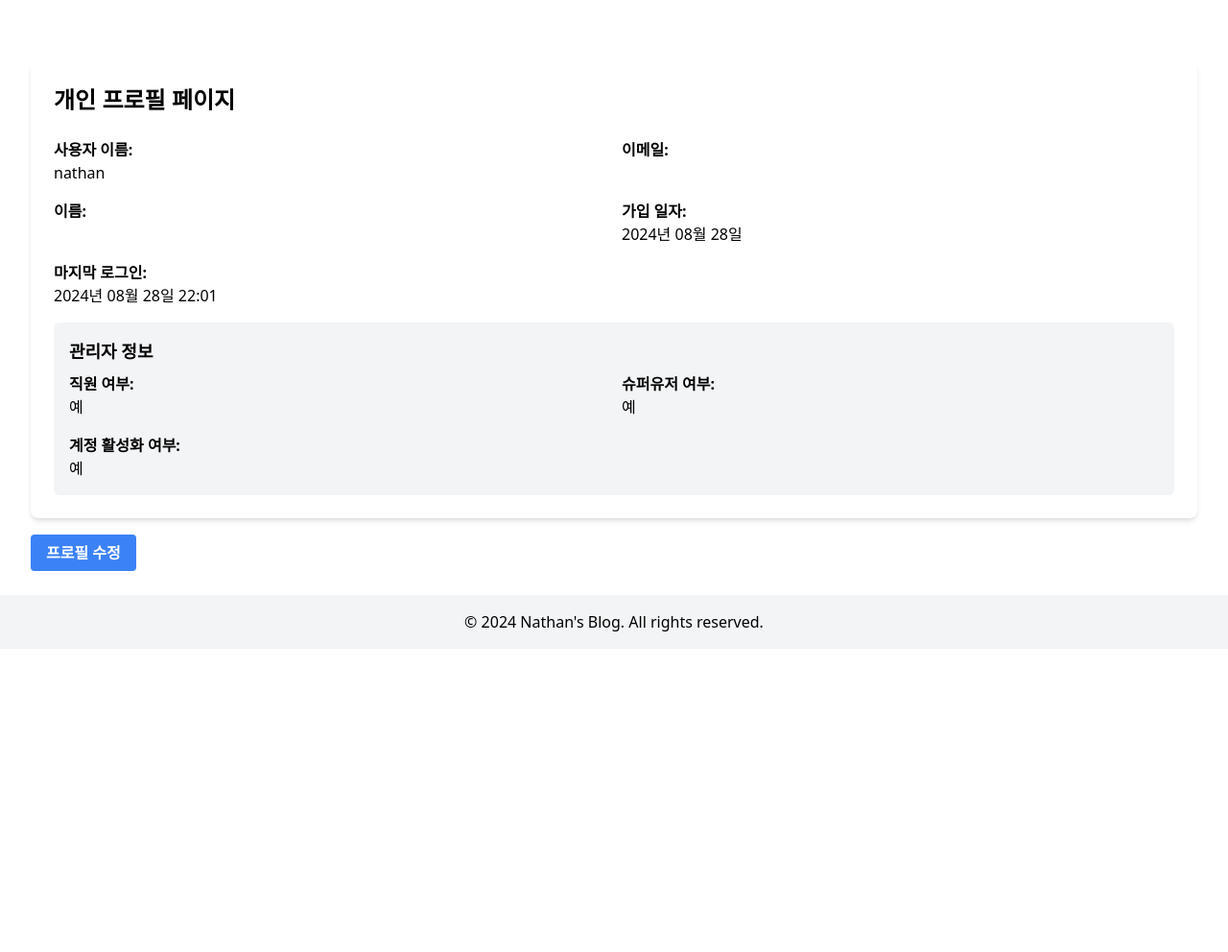
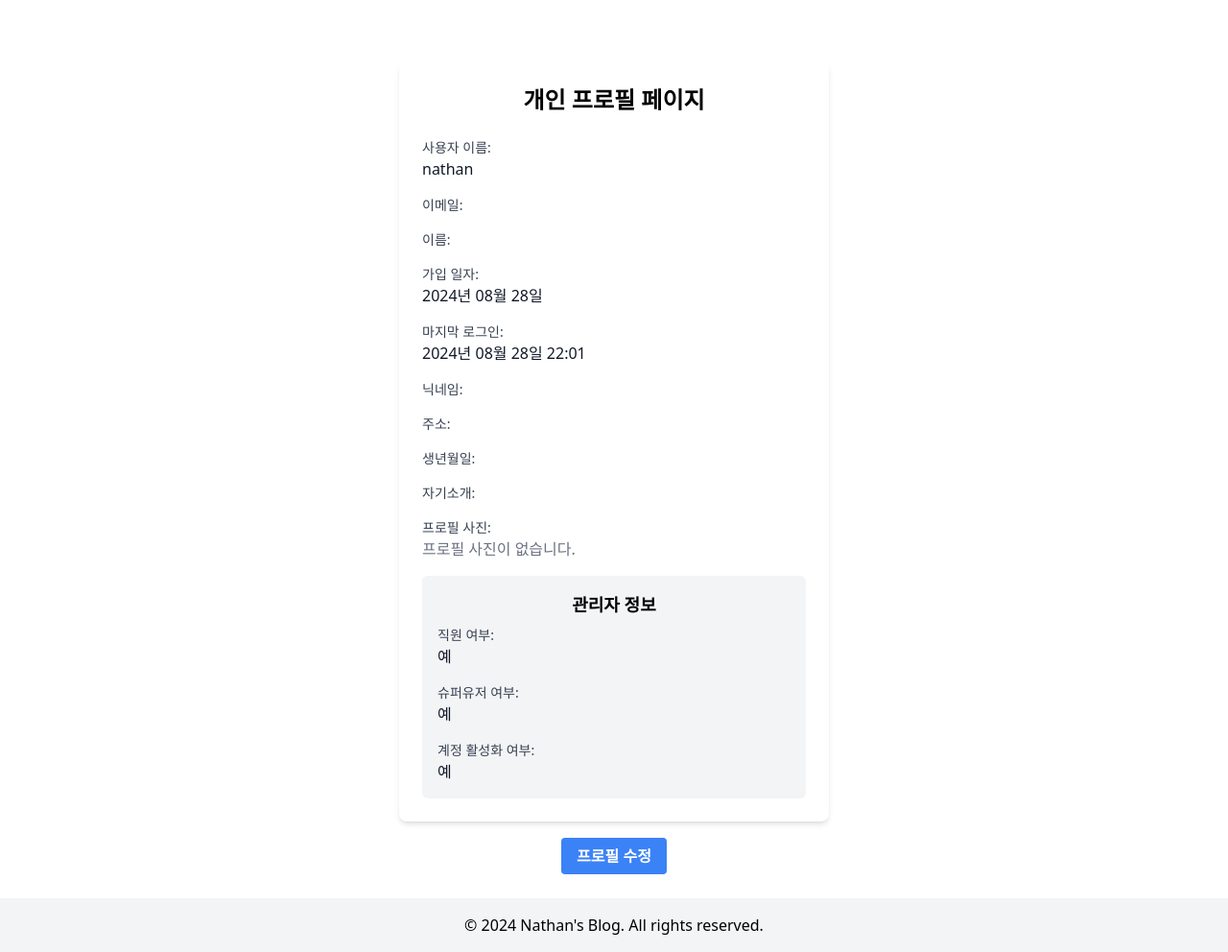
Before and after one commit to nathanLYJ/DjangoBlog, a Django app: page /accounts/profile/ in a window 1280 px wide. Shown: the part 191-1183 px from the top of the page at 96% size. Before the commit the page ends 849 px from the top, so only its background shows below. Run offline with Django 5.2, Linux system fonts and the light colour scheme; a user stored in the database is signed in; data comes from the database, SQL or seed files in the repository; some libraries are stand-ins or nearby versions.

Commit message:
Refactor profile update page to use centered layout and improve styling

```diff
--- a/templates/base.html
+++ b/templates/base.html
@@ -24,7 +24,7 @@
             <ul class="flex gap-2">
                 {% if user.is_authenticated %}
                     <li><a href="{% url 'blog:post_new' %}" class="inline-block border border-gray-300 rounded px-4 py-2 text-sm hover:bg-gray-100">글쓰기</a></li>
-                    <li><a href="{% url 'blog:profile' %}" class="inline-block border border-gray-300 rounded px-4 py-2 text-sm hover:bg-gray-100">프로필</a></li>
+                    <li><a href="{% url 'accounts:profile' %}" class="inline-block border border-gray-300 rounded px-4 py-2 text-sm hover:bg-gray-100">프로필</a></li>
                     <li>
                         <form action="{% url 'accounts:logout' %}" method="post" class="inline">
                             {% csrf_token %}
--- a/templates/blog/profile.html
+++ b/templates/blog/profile.html
@@ -1,52 +1,78 @@
 {% extends 'base.html' %}
 
-{% block title %}{{ user.username }}의 프로필 - GjangoBlog{% endblock %}
+{% block title %}{{ user.username }}의 프로필 - DjangoBlog{% endblock %}
 
 {% block content %}
 <div class="container mx-auto mt-8 px-4">
-    <div class="bg-white shadow-md rounded-lg overflow-hidden">
+    <div class="max-w-md mx-auto bg-white shadow-md rounded-lg overflow-hidden">
         <div class="p-6">
-            <h1 class="text-2xl font-bold mb-6">개인 프로필 페이지</h1>
+            <h1 class="text-2xl font-bold mb-6 text-center">개인 프로필 페이지</h1>
 
             <div class="space-y-4">
-                <div class="grid grid-cols-1 md:grid-cols-2 gap-4">
+                <div class="grid grid-cols-1 gap-4">
                     <div>
-                        <p class="font-semibold">사용자 이름:</p>
-                        <p>{{ user.username }}</p>
+                        <label class="block text-sm font-medium text-gray-700">사용자 이름:</label>
+                        <p class="text-gray-900">{{ user.username }}</p>
                     </div>
                     <div>
-                        <p class="font-semibold">이메일:</p>
-                        <p>{{ user.email }}</p>
+                        <label class="block text-sm font-medium text-gray-700">이메일:</label>
+                        <p class="text-gray-900">{{ user.email }}</p>
                     </div>
                     <div>
-                        <p class="font-semibold">이름:</p>
-                        <p>{{ user.first_name }} {{ user.last_name }}</p>
+                        <label class="block text-sm font-medium text-gray-700">이름:</label>
+                        <p class="text-gray-900">{{ user.first_name }} {{ user.last_name }}</p>
                     </div>
                     <div>
-                        <p class="font-semibold">가입 일자:</p>
-                        <p>{{ user.date_joined|date:"Y년 m월 d일" }}</p>
+                        <label class="block text-sm font-medium text-gray-700">가입 일자:</label>
+                        <p class="text-gray-900">{{ user.date_joined|date:"Y년 m월 d일" }}</p>
                     </div>
                     <div>
-                        <p class="font-semibold">마지막 로그인:</p>
-                        <p>{{ user.last_login|date:"Y년 m월 d일 H:i" }}</p>
+                        <label class="block text-sm font-medium text-gray-700">마지막 로그인:</label>
+                        <p class="text-gray-900">{{ user.last_login|date:"Y년 m월 d일 H:i" }}</p>
+                    </div>
+
+                    <!-- Custom UserProfile fields -->
+                    <div>
+                        <label class="block text-sm font-medium text-gray-700">닉네임:</label>
+                        <p class="text-gray-900">{{ user.profile.nickname }}</p>
+                    </div>
+                    <div>
+                        <label class="block text-sm font-medium text-gray-700">주소:</label>
+                        <p class="text-gray-900">{{ user.profile.address }}</p>
+                    </div>
+                    <div>
+                        <label class="block text-sm font-medium text-gray-700">생년월일:</label>
+                        <p class="text-gray-900">{{ user.profile.birth_date|date:"Y년 m월 d일" }}</p>
+                    </div>
+                    <div>
+                        <label class="block text-sm font-medium text-gray-700">자기소개:</label>
+                        <p class="text-gray-900">{{ user.profile.introduction }}</p>
+                    </div>
+                    <div>
+                        <label class="block text-sm font-medium text-gray-700">프로필 사진:</label>
+                        {% if user.profile.image %}
+                            <img src="{{ user.profile.image.url }}" alt="프로필 사진" class="w-32 h-32 rounded-full mx-auto">
+                        {% else %}
+                            <p class="text-gray-500">프로필 사진이 없습니다.</p>
+                        {% endif %}
                     </div>
                 </div>
 
                 {% if user.is_staff or user.is_superuser %}
                     <div class="mt-6 p-4 bg-gray-100 rounded-md">
-                        <h2 class="text-lg font-semibold mb-2">관리자 정보</h2>
-                        <div class="grid grid-cols-1 md:grid-cols-2 gap-4">
+                        <h2 class="text-lg font-semibold mb-2 text-center">관리자 정보</h2>
+                        <div class="grid grid-cols-1 gap-4">
                             <div>
-                                <p class="font-semibold">직원 여부:</p>
-                                <p>{% if user.is_staff %}예{% else %}아니오{% endif %}</p>
+                                <label class="block text-sm font-medium text-gray-700">직원 여부:</label>
+                                <p class="text-gray-900">{% if user.is_staff %}예{% else %}아니오{% endif %}</p>
                             </div>
                             <div>
-                                <p class="font-semibold">슈퍼유저 여부:</p>
-                                <p>{% if user.is_superuser %}예{% else %}아니오{% endif %}</p>
+                                <label class="block text-sm font-medium text-gray-700">슈퍼유저 여부:</label>
+                                <p class="text-gray-900">{% if user.is_superuser %}예{% else %}아니오{% endif %}</p>
                             </div>
                             <div>
-                                <p class="font-semibold">계정 활성화 여부:</p>
-                                <p>{% if user.is_active %}예{% else %}아니오{% endif %}</p>
+                                <label class="block text-sm font-medium text-gray-700">계정 활성화 여부:</label>
+                                <p class="text-gray-900">{% if user.is_active %}예{% else %}아니오{% endif %}</p>
                             </div>
                         </div>
                     </div>
@@ -55,8 +81,8 @@
         </div>
     </div>
 
-    <div class="mt-6">
-        <a href="{% url 'blog:profile_update' %}" class="bg-blue-500 hover:bg-blue-600 text-white font-bold py-2 px-4 rounded">
+    <div class="mt-6 text-center">
+        <a href="{% url 'accounts:profile_update' %}" class="bg-blue-500 hover:bg-blue-600 text-white font-bold py-2 px-4 rounded focus:outline-none focus:shadow-outline">
             프로필 수정
         </a>
     </div>
```
Also changed, not shown: templates/blog/profile_update.html (+15 -12 lines).
